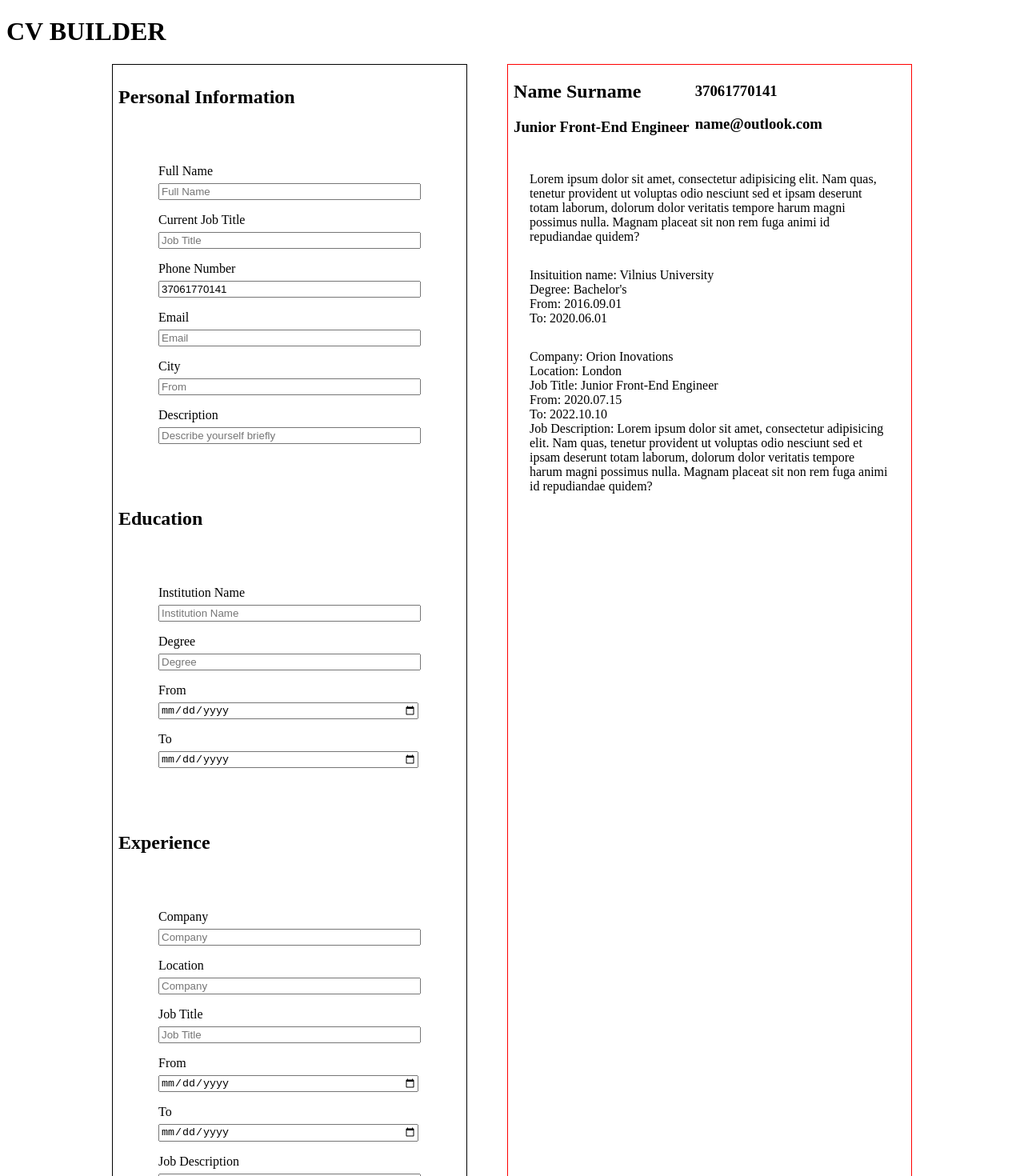
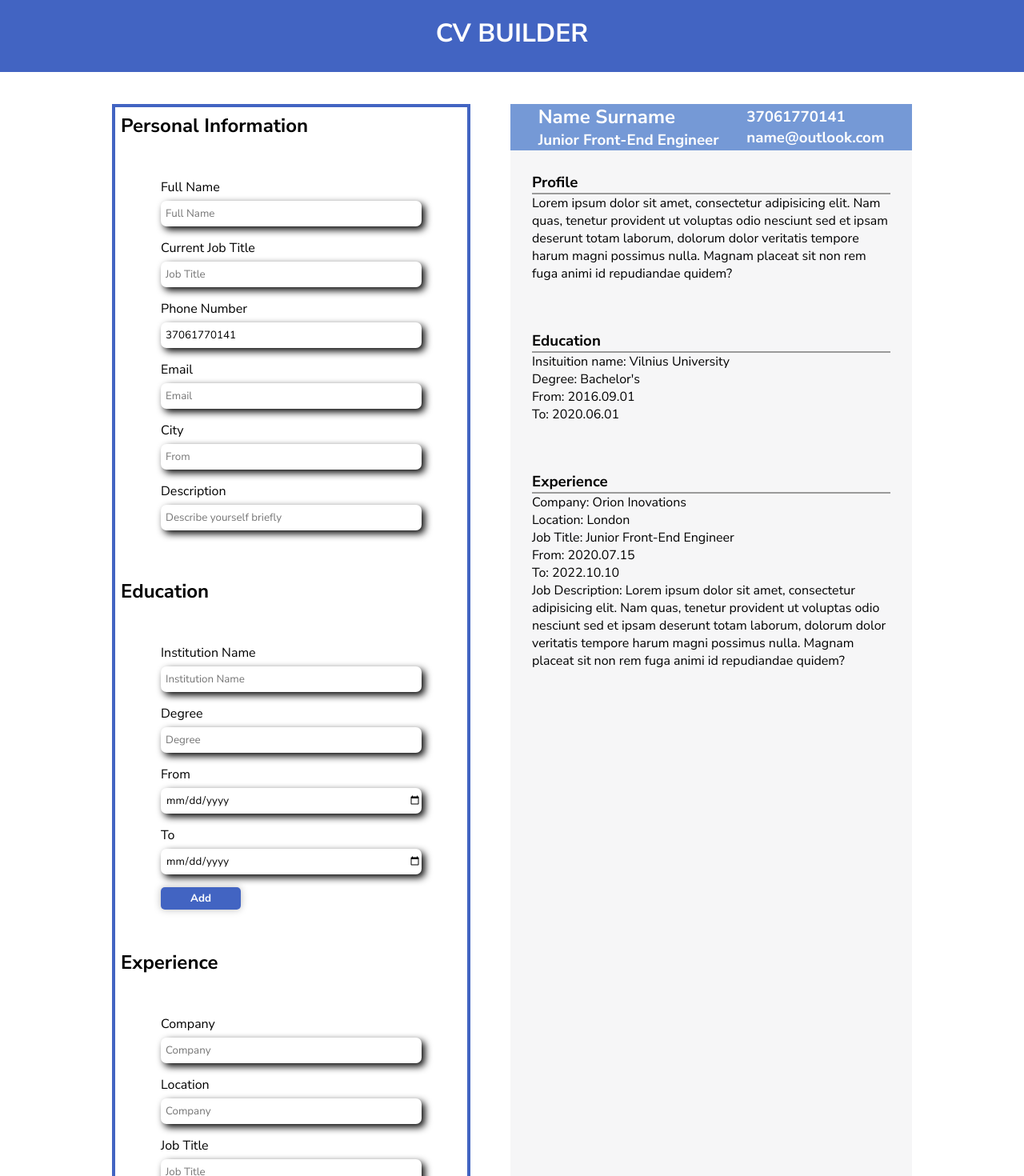
Before and after one commit to its-nikole/cv-project-react, a React (Create React App) app: page / in a window 1280 px wide. Shown: the top 1470 px of the page at 80% size. Built offline with nearby package versions, Linux system fonts and the light colour scheme.

Commit message:
style: :lipstick: Added some style

```diff
--- a/src/components/Forms/Education.jsx
+++ b/src/components/Forms/Education.jsx
@@ -44,6 +44,7 @@ export function Education(props) {
             value={props.fullInfo.courseEndInput}
             onChange={props.handleChange}
         />
+        <button className="btn-add">Add</button>
       </form>
     </section>
   );
--- a/src/components/Forms/Experience.jsx
+++ b/src/components/Forms/Experience.jsx
@@ -64,6 +64,7 @@ export function Experience(props) {
           value={props.fullInfo.jobDescriptionInput}
           onChange={props.handleChange}
         />
+        <button className="btn-add">Add</button>
       </form>
     </section>
   );
--- a/src/components/Preview/CandidateInfoPrew.jsx
+++ b/src/components/Preview/CandidateInfoPrew.jsx
@@ -4,10 +4,14 @@ export function CandidateInfoPreview(props) {
   return (
     <div className="preview-info">
       <div className="description">
+        <h3>Profile</h3>
+        <span className="underline"></span>
         <div>{props.myDescription}</div>
       </div>
 
       <div className="education-info">
+        <h3>Education</h3>
+        <span className="underline"></span>
         <div>Insituition name: {props.myInstitution}</div>
         <div>Degree: {props.myDegree}</div>
         <div>From: {props.myCourseStart}</div>
@@ -15,6 +19,8 @@ export function CandidateInfoPreview(props) {
       </div>
 
       <div className="experience-info">
+        <h3>Experience</h3>
+        <span className="underline"></span>
         <div>Company: {props.myCompany}</div>
         <div>Location: {props.myCompanyLocation}</div>
         <div>Job Title: {props.myJobTitle}</div>
@@ -23,5 +29,5 @@ export function CandidateInfoPreview(props) {
         <div>Job Description: {props.myJobDescription}</div>
       </div>
     </div>
-    )
+  );
 }
--- a/src/styles.css
+++ b/src/styles.css
@@ -1,3 +1,19 @@
+@import url('https://fonts.googleapis.com/css2?family=Nunito+Sans:ital,wght@0,200;0,300;0,400;0,600;0,700;0,800;0,900;1,200;1,300;1,400;1,600;1,700;1,800;1,900&display=swap');
+
+* {
+    margin: 0;
+    padding: 0;
+    font-family: 'Nunito Sans', sans-serif;
+}
+
+header {
+    background-color: rgba(0, 46, 173, 0.741);
+    color: white;
+    height: 70px;
+    text-align: center;
+    padding-top: 20px;
+}
+
 .wrapper {
     display: flex;
     flex-direction: row;
@@ -5,17 +21,16 @@
     max-width: 1170px;
     width: 1000px;
     margin: 0 auto;
+    padding-top: 40px;
     gap: 50px;
     justify-content: center;
 }
 
+/* LEFT SIDE */
+
 .form-wrapper {
-    border: 1px solid black;
-    padding: 7px
-}
-
-.preview-wrapper {
-    border: 1px solid red;
+    border: 4px solid rgba(0, 46, 173, 0.741);
+    padding: 7px;
 }
 
 form {
@@ -27,20 +42,62 @@ form {
 
 .input {
     margin-bottom: 10px;
+    padding-left: 6px;
     width: 20rem;
+    height: 32px;
+    border-radius: 7px;
+    border: 0;
+    box-shadow:4px 4px 10px
+}
+
+
+/* RIGHT SIDE */
+
+.preview-wrapper {
+    background-color: rgba(113, 118, 134, 0.061);
+}
+
+.underline {
+    border-bottom: 2px solid rgba(0, 0, 0, 0.376);
+    display: block;
 }
 
 .personal-info-prew {
+    background-color: rgb(117, 153, 214);
+    color: white;
     display: flex;
     flex-direction: row;
     align-items: center;
     justify-content: space-evenly;
-    width: 400px;
+
 }
 
 .preview-info {
     display: flex;
     flex-direction: column;
-    gap: 30px;
+    gap: 60px;
     padding: 27px;
 }
+
+.btn-add {
+    font-weight: bold;
+    background: rgba(0, 46, 173, 0.741);
+    color: white;
+    width: 100px;
+    padding: 5px;
+    text-align: center;
+    border-radius: 5px;
+    border: 0;
+    cursor: pointer;
+    box-shadow: 0 0 10px rgba(0, 0, 0, 0.27);
+    -webkit-transition-duration: 0.3s;
+    transition-duration: 0.3s;
+    -webkit-transition-property: box-shadow, transform;
+    transition-property: box-shadow, transform;
+}
+
+.btn-add:hover, .btn-add:focus, .btn-add:active {
+    box-shadow: 0 0 20px rgba(0, 0, 0, 0.5);
+    -webkit-transform: scale(1.1);
+    transform: scale(1.1);
+}
```
Lines whose indentation alone changed are shown as unchanged.
